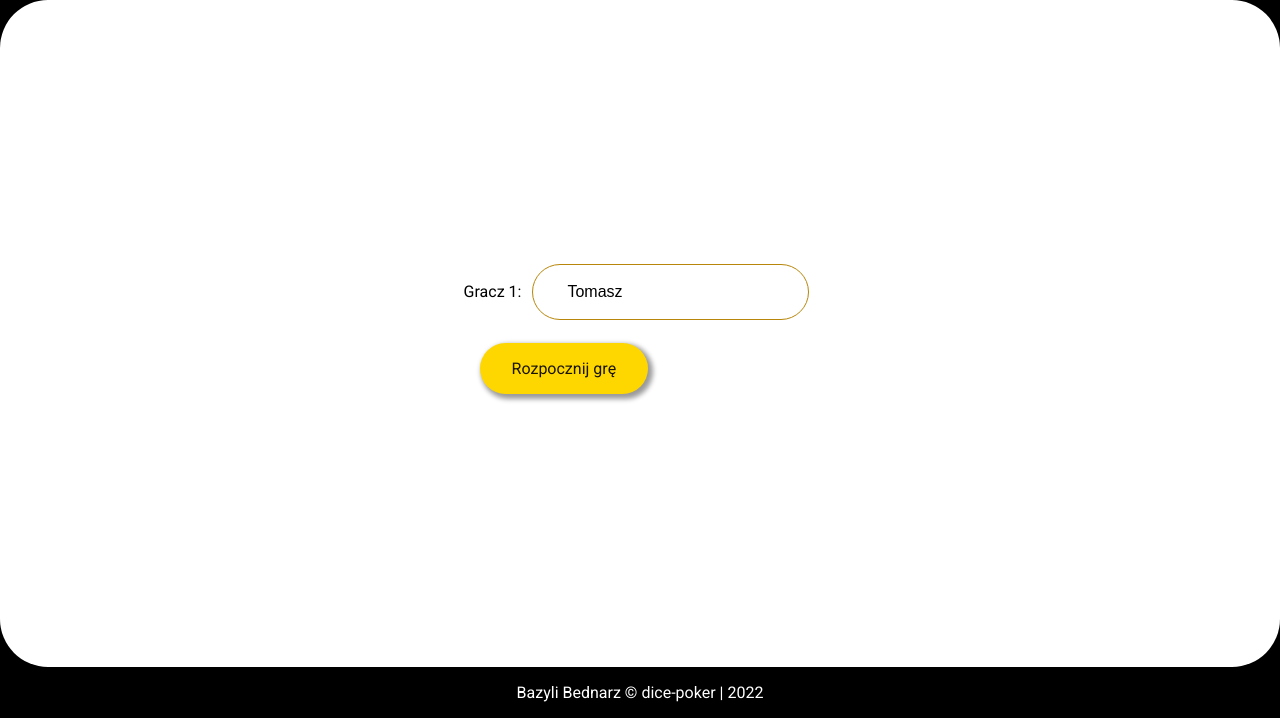
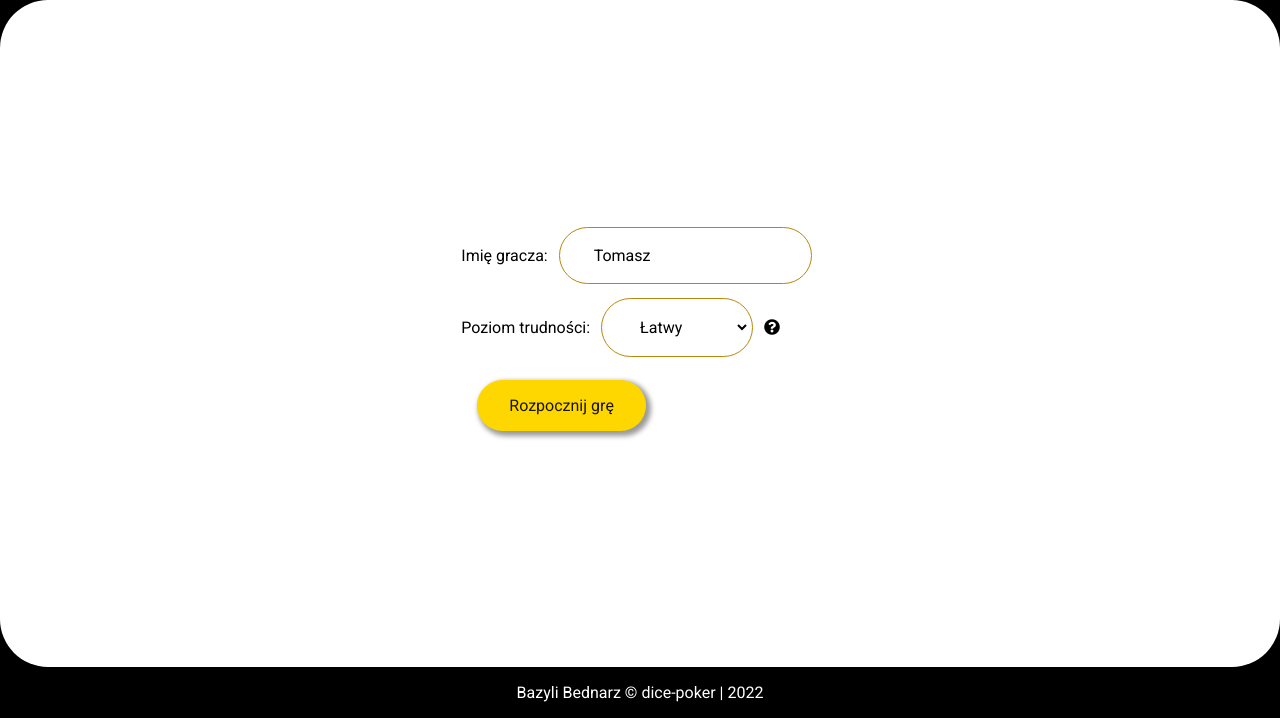
Before and after one commit to bazyli-bednarz/dice-poker, a Flask app: page /solo in a window 1280 px wide. Shown: the part 82-800 px from the top of the page. Run offline with Flask 2, Linux system fonts and the light colour scheme; some libraries are stand-ins or nearby versions; some web fonts are replaced.

Commit message:
Computer AI - easy, medium and hard mode, some fixes

```diff
--- a/app.py
+++ b/app.py
@@ -42,11 +42,12 @@ def solo():
 @app.route('/solo_start', methods=['POST'])
 def solo_start():
     global game_id, games
+    if not request.form.get('difficulty'):
+        return redirect('/solo')
     new_game_id = next(game_id)
-    games[new_game_id] = Game('solo')
-    for player in request.form:
-        if request.form[player] != '':
-            games[new_game_id].add_player(request.form[player])
+    games[new_game_id] = Game('solo', request.form.get('difficulty'))
+    if request.form.get('player1') != '':
+        games[new_game_id].add_player(request.form.get('player1'))
     games[new_game_id].add_player('Komputer')
     if games[new_game_id].number_of_players() != 2:
         games.pop(new_game_id)
--- a/static/sass/_animations.scss
+++ b/static/sass/_animations.scss
@@ -43,3 +43,12 @@
     display: none;
   }
 }
+
+@keyframes pulsing_crown {
+0% {
+  transform: translateY(0%);
+}
+100% {
+  transform: translateY(-30%);
+}
+}
--- a/static/sass/_global.scss
+++ b/static/sass/_global.scss
@@ -16,3 +16,32 @@ body {
   flex-direction: column;
   justify-content: space-between;
 }
+
+.flash {
+  position: absolute;
+  top: 20%;
+  left: 50%;
+  padding: 2rem 3rem;
+  background-color: #fff;
+  @include shadow();
+  z-index: 1;
+  text-align: center;
+  border-radius: 100vh;
+  transform: translate(-50%, -50%);
+
+  &__disappear {
+    animation: disappear 1s 4s ease both;
+  }
+
+  i {
+    font-size: 2rem;
+    animation: rotate_dice 1s ease;
+    margin-top: 0.5rem;
+  }
+
+  @for $i from 1 to 6 {
+    i:nth-of-type(#{$i}) {
+      animation-delay: $i * 100ms;
+    }
+  }
+}
--- a/static/sass/_main.scss
+++ b/static/sass/_main.scss
@@ -32,34 +32,6 @@
         background-color: goldenrod;
         @include shadow(1px, 1px);
         color: $second-color;
-      }
-    }
-  }
-
-  .flash {
-    position: absolute;
-    top: 10%;
-    left: 50%;
-    padding: 2rem 3rem;
-    @include shadow();
-    z-index: 1;
-    text-align: center;
-    border-radius: 100vh;
-    transform: translate(-50%, -50%);
-
-    &__disappear {
-      animation: disappear 1s 4s ease both;
-    }
-
-    i {
-      font-size: 2rem;
-      animation: rotate_dice 1s ease;
-      margin-top: 0.5rem;
-    }
-
-    @for $i from 1 to 6 {
-      i:nth-of-type(#{$i}) {
-        animation-delay: $i * 100ms;
       }
     }
   }
@@ -106,6 +78,13 @@
           background-color: $third-color;
           @include shadow($color: rgba(184, 134, 11, 0.4));
         }
+
+        &__crowned::before {
+          content: "👑";
+          display: block;
+          text-align: center;
+          animation: pulsing_crown 1s ease-in-out infinite both alternate;
+        }
       }
 
     }
@@ -118,6 +97,7 @@
       justify-content: space-around;
       font-size: 5rem;
       position: relative;
+      animation: fadeIn 1.5s 0.6s ease both;
 
       form {
         display: flex;
@@ -211,27 +191,74 @@
   }
 
   .solo-form {
-    input {
+    animation: fadeIn 1.5s 0.6s ease both;
+
+    input, select {
+      font-family: 'Roboto', sans-serif;
       font-size: 1rem;
       padding: 1rem 2rem;
       margin: 0.5rem;
       border-radius: 100vh;
       outline: 1px solid darkgoldenrod;
       border: 2px solid white;
+      background-color: #fff;
+      transition: 0.3s;
+
       &:focus {
-    border: 2px solid darkgoldenrod;
+        border: 2px solid darkgoldenrod;
       }
     }
+
     button {
       @include button_yellow
+    }
+
+    select {
+      width: 150px;
+    }
+
+    i {
+      transition: 0.3s;
+      position: relative;
+      cursor: pointer;
+
+      &:after {
+        display: none;
+        content: "Łatwy: komputer nie przerzuca kości. Średni: komputer przerzuca kości. Trudny: komputer patrzy na Twój wynik i przerzuca kości.";
+        font-family: 'Roboto', sans-serif;
+        font-weight: normal;
+        width: 150px;
+        padding: 2rem;
+        line-height: normal;
+        border-radius: 1rem;
+        color: black;
+        position: absolute;
+        top: 0;
+        left: 0;
+        transform: translate(20%, -45%);
+        border: 1px solid darkgoldenrod;
+        transition: 0.3s;
+        background-color: #fff;
+      }
+
+      &:hover {
+        color: darkgoldenrod;
+
+        &::after {
+          display: block;
+        }
+      }
     }
   }
 
   .winner-box {
+    animation: fadeIn 1.5s 0.6s ease both;
 
     .win-text {
       i {
         color: $third-color;
+        animation: rotate 0.7s 2s ease both;
+        text-shadow: 1px 1px 1px black, 2px 2px 2px darkgoldenrod;
       }
     }
 
@@ -242,6 +269,7 @@
 
 
   .win-playerstats {
+    animation: fadeIn 1.5s 0.6s ease both;
     margin: 2rem;
 
     .board-playerinfo {
@@ -259,7 +287,7 @@
     .board {
       &-dices {
         flex-grow: 1;
-        font-size: 0rem;
+        font-size: 0;
 
         form {
           flex-direction: column;
--- a/static/sass/style.css
+++ b/static/sass/style.css
@@ -304,15 +321,21 @@ body {
   opacity: 1;
   animation: rotate 0.4s 0.1s ease-out both;
 }
-.main .solo-form input {
+.main .solo-form {
+  animation: fadeIn 1.5s 0.6s ease both;
+}
+.main .solo-form input, .main .solo-form select {
+  font-family: "Roboto", sans-serif;
   font-size: 1rem;
   padding: 1rem 2rem;
   margin: 0.5rem;
   border-radius: 100vh;
   outline: 1px solid darkgoldenrod;
   border: 2px solid white;
+  background-color: #fff;
+  transition: 0.3s;
 }
-.main .solo-form input:focus {
+.main .solo-form input:focus, .main .solo-form select:focus {
   border: 2px solid darkgoldenrod;
 }
 .main .solo-form button {
@@ -337,8 +360,45 @@ body {
   box-shadow: 1px 1px 5px 2px rgba(0, 0, 0, 0.4);
   color: black;
 }
+.main .solo-form select {
+  width: 150px;
+}
+.main .solo-form i {
+  transition: 0.3s;
+  position: relative;
+  cursor: pointer;
+}
+.main .solo-form i:after {
+  display: none;
+  content: "Łatwy: komputer nie przerzuca kości. Średni: komputer przerzuca kości. Trudny: komputer patrzy na Twój wynik i przerzuca kości.";
+  font-family: "Roboto", sans-serif;
+  font-weight: normal;
+  width: 150px;
+  padding: 2rem;
+  line-height: normal;
+  border-radius: 1rem;
+  color: black;
+  position: absolute;
+  top: 0;
+  left: 0;
+  transform: translate(20%, -45%);
+  border: 1px solid darkgoldenrod;
+  transition: 0.3s;
+  background-color: #fff;
+}
+.main .solo-form i:hover {
+  color: darkgoldenrod;
+}
+.main .solo-form i:hover::after {
+  display: block;
+}
+.main .winner-box {
+  animation: fadeIn 1.5s 0.6s ease both;
+}
 .main .winner-box .win-text i {
   color: gold;
+  animation: rotate 0.7s 2s ease both;
+  text-shadow: 1px 1px 1px black, 2px 2px 2px darkgoldenrod;
 }
 .main .winner-box a {
   box-shadow: 3px 3px 5px 2px rgba(0, 0, 0, 0.4);
--- a/templates/base/default.html
+++ b/templates/base/default.html
@@ -16,21 +16,20 @@
 </head>
 <body>
 <div class="wrapper">
+{% with messages = get_flashed_messages() %}
+            {% if messages %}
+                <div class="flash">
+                    {% for message in messages %}
+                        {{ message }}
+                    {% endfor %}
+                </div>
+            {% endif %}
+        {% endwith %}
     <header class="header">
-        <a class="logo" href="#">
+        <a class="logo" href="{{ url_for('index') }}">
             <h1>dice-poker</h1>
             <i class="fas fa-dice"></i>
         </a>
-        <nav class="nav">
-            <ul>
-                <li><a href="#"><i class="fas fa-dice-one"></i> Link 1</a></li>
-                <li><a href="#"><i class="fas fa-dice-two"></i> Link 2</a></li>
-                <li><a href="#"><i class="fas fa-dice-three"></i> Link 3</a></li>
-                <li><a href="#"><i class="fas fa-dice-four"></i> Link 4</a></li>
-                <li><a href="#"><i class="fas fa-dice-five"></i> Link 5</a></li>
-                <li><a href="#"><i class="fas fa-dice-six"></i> Link 6</a></li>
-            </ul>
-        </nav>
     </header>
     <main class="main">
         {% block main %}
--- a/templates/solo.html
+++ b/templates/solo.html
@@ -6,8 +6,15 @@
 {% block main %}
     <div class="solo-form">
         <form action="{{ url_for('solo_start') }}" method="post">
-            <div id="g1">Gracz 1: <input name="player1" value="Tomasz"></div>
-
+            <div id="g1">Imię gracza: <input name="player1" value="Tomasz"></div>
+            <label for="difficulty">Poziom trudności:
+                <select name="difficulty" id="d1">
+                    <option value="easy">Łatwy</option>
+                    <option value="medium">Średni</option>
+                    <option value="hard">Trudny</option>
+                </select>
+            </label>
+            <i class="fas fa-question-circle"></i>
             <button type="submit">Rozpocznij grę</button>
         </form>
     </div>
```
Also changed, not shown: other parts of static/sass/style.css (+53 -35 lines), ai.py (+133 -13 lines), game.py (+10 -3 lines), templates/board.html (+1 -9 lines), templates/win.html (+3 -11 lines), 1 other file.
